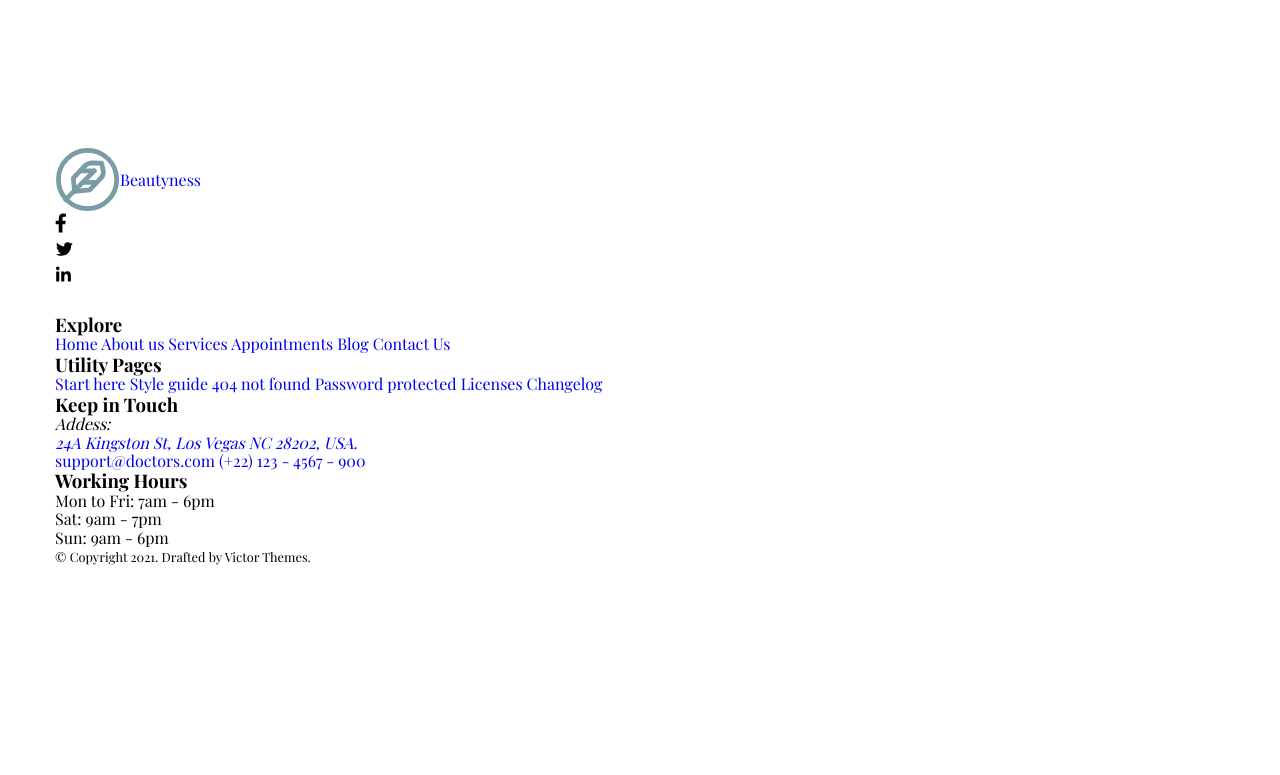
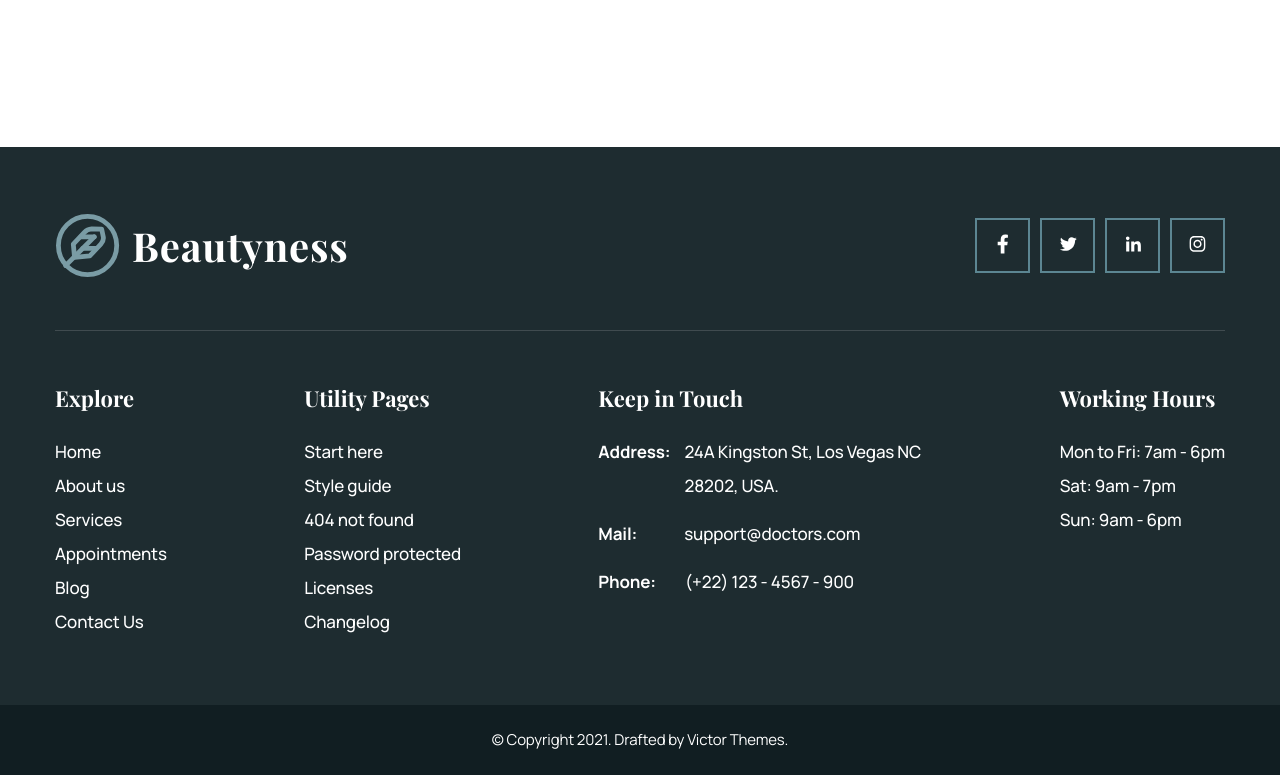
Before and after one commit to MaksimKhandeshyn/2rizm, a plain HTML site: page index.html in a window 1280 px wide. Shown: the part 8137-8912 px from the top of the page. Before the commit the page ends 8703 px from the top, so only its background shows below. Drawn offline with nearby package versions, Linux system fonts and the light colour scheme; a web font is replaced by a local one.

Commit message:
end of ending footer and first page

```diff
--- a/index.html
+++ b/index.html
@@ -442,8 +442,8 @@
               Claim upto 50% off er on ‍the most popular services...
             </h2>
             <p class="discount__info">
-              There are many variations of passages of Lorem Ipsum available, but
-              the majority have suffered alteration in some form, buying to
+              There are many variations of passages of Lorem Ipsum available,
+              but the majority have suffered alteration in some form, buying to
               injected humour, or randomised words.
             </p>
             <div class="discount__container">
@@ -467,7 +467,9 @@
                   </svg>
                   <div class="discount__item-container">
                     <h3 class="discount__container-title">Call us:</h3>
-                    <a href="tel:+2221234568009" class="discount__container-link"
+                    <a
+                      href="tel:+2221234568009"
+                      class="discount__container-link"
                       >(+22) 123 4568 009</a
                     >
                   </div>
@@ -498,7 +500,7 @@
                 />
               </li>
               <li class="form__list-item">
-                <svg class="form__item-icon"  width="24" height="24">
+                <svg class="form__item-icon" width="24" height="24">
                   <use href="./icons/symbol-defs.svg#icon-mail"></use>
                 </svg>
                 <input
@@ -621,6 +623,7 @@
     </main>
     <footer class="footer">
       <div class="container">
+        <div class="footer__container">
           <a href="#" class="footer__logo-link logo__icon-wrapper">
             <svg class="header-icon" width="65" height="65">
               <use href="./icons/symbol-defs.svg#icon-logo"></use>
@@ -658,54 +661,64 @@
               </a>
             </li>
           </ul>
+        </div>
 
-        <div class="footer__container-info">
         <ul class="footer__container-list">
-            <li class="footer__list-item">
+          <li class="footer__container-item">
             <h3 class="footer__list-title">Explore</h3>
-              <a href="#" class="footer__list-link">Home</a>
-              <a href="#" class="footer__list-link">About us</a>
-              <a href="#" class="footer__list-link">Services</a>
-              <a href="#" class="footer__list-link">Appointments</a>
-              <a href="#" class="footer__list-link">Blog</a>
-              <a href="#" class="footer__list-link">Contact Us</a>
+            <a href="#" class="footer__item-link">Home</a>
+            <a href="#" class="footer__item-link">About us</a>
+            <a href="#" class="footer__item-link">Services</a>
+            <a href="#" class="footer__item-link">Appointments</a>
+            <a href="#" class="footer__item-link">Blog</a>
+            <a href="#" class="footer__item-link">Contact Us</a>
           </li>
 
-            <li class="footer__list-item">
+          <li class="footer__container-item">
             <h3 class="footer__list-title">Utility Pages</h3>
-              <a href="#" class="footer__list-link">Start here</a>
-              <a href="#" class="footer__list-link">Style guide</a>
-              <a href="#" class="footer__list-link">404 not found</a>
-              <a href="#" class="footer__list-link">Password protected</a>
-              <a href="#" class="footer__list-link">Licenses</a>
-              <a href="#" class="footer__list-link">Changelog</a>
+            <a href="#" class="footer__item-link">Start here</a>
+            <a href="#" class="footer__item-link">Style guide</a>
+            <a href="#" class="footer__item-link">404 not found</a>
+            <a href="#" class="footer__item-link">Password protected</a>
+            <a href="#" class="footer__item-link">Licenses</a>
+            <a href="#" class="footer__item-link">Changelog</a>
           </li>
 
-            <li class="footer__list-item">
+          <li class="footer__container-item">
             <h3 class="footer__list-title">Keep in Touch</h3>
-              <address class="footer__list-link">
-                <p class="footer__list-address">Addess:</p>
-                <a href="#" class="footer__link-address"
+            <address class="footer__contacts">
+              <p class="footer__item-link address">Address:</p>
+              <a href="#" class="footer__item-link"
                 >24A Kingston St, Los Vegas NC 28202, USA.</a
               >
             </address>
-
-              <a href="mailto:support@doctors.com">support@doctors.com</a>
-              <a href="tel:+221234567900">(+22) 123 - 4567 - 900</a>
+            <div class="footer__contacts">
+              <p class="footer__item-link mail">Mail:</p>
+              <a href="mailto:support@doctors.com" class="footer__item-link"
+                >support@doctors.com</a
+              >
+            </div>
+            <div class="footer__contacts">
+              <p class="footer__item-link tel">Phone:</p>
+              <a href="tel:+221234567900" class="footer__item-link"
+                >(+22) 123 - 4567 - 900</a
+              >
+            </div>
           </li>
 
-            <li class="footer__list-item">
+          <li class="footer__container-item">
             <h3 class="footer__list-title">Working Hours</h3>
-              <p class="footer__list-link">Mon to Fri: 7am - 6pm</p>
-              <p class="footer__list-link">Sat: 9am - 7pm</p>
-              <p class="footer__list-link">Sun: 9am - 6pm</p>
+            <p class="footer__item-link">Mon to Fri: 7am - 6pm</p>
+            <p class="footer__item-link">Sat: 9am - 7pm</p>
+            <p class="footer__item-link">Sun: 9am - 6pm</p>
           </li>
         </ul>
+
       </div>
-
-        <small class="copyright">
+      <div class="copyright__wrapper">
+        <a href="#" class="copyright">
           &#169; Copyright 2021. Drafted by Victor Themes.
-        </small>
+        </a>
       </div>
     </footer>
   </body>
--- a/sass/abstracts/_varaibles.scss
+++ b/sass/abstracts/_varaibles.scss
@@ -11,3 +11,4 @@ $background: #ebf3f5;
 $comment-bg: #1e2c30;
 $card-bg: #edf5f7;
 $text-color: #141414;
+$copyright-color: #111e22;
--- a/sass/base/_typography.scss
+++ b/sass/base/_typography.scss
@@ -17,3 +17,6 @@ body {
 .price__seond-list {
   margin-right: 68px;
 }
+.header-icon {
+  margin-right: 12px;
+}
--- a/sass/components/_buttons.scss
+++ b/sass/components/_buttons.scss
@@ -11,7 +11,7 @@
   color: $theme-white;
   margin-left: 32px;
 
-  transition-property: background-color box-shadow;
+  transition-property: background-color, box-shadow;
   transition-duration: 300ms;
   transition-timing-function: cubic-bezier(0.25, 0.46, 0.45, 0.94);
   &:hover {
--- a/sass/components/_containers.scss
+++ b/sass/components/_containers.scss
@@ -51,3 +51,30 @@
 .blog__item-container {
   padding: 30px 26px;
 }
+.footer__container {
+  display: flex;
+  align-items: center;
+  justify-content: space-between;
+  flex-wrap: wrap;
+  &::after {
+    content: "";
+    display: block;
+    background-color: $theme-white;
+    width: 1200px;
+    height: 1px;
+    opacity: 0.15;
+    margin: 52px 0;
+  }
+}
+
+.footer__container-list {
+  display: flex;
+  justify-content: space-between;
+  margin-bottom: 66px;
+}
+
+.copyright__wrapper {
+  background: $copyright-color;
+  padding-bottom: 20px;
+  padding-top: 20px;
+}
--- a/sass/layout/_footer.scss
+++ b/sass/layout/_footer.scss
@@ -0,0 +1,84 @@
+.footer {
+  background-color: $comment-bg;
+  padding-top: 66px;
+  .footer__logo-link {
+    font-weight: 700;
+    font-size: 40px;
+    letter-spacing: 0.02em;
+    color: $theme-white;
+  }
+  .footer__list {
+    display: flex;
+    align-items: center;
+    column-gap: 10px;
+    .footer__list-item {
+      border: 2px solid $subtitle-color;
+      width: 55px;
+      height: 55px;
+      display: flex;
+      align-items: center;
+      justify-content: center;
+
+      transition-property: background-color, box-shadow;
+      transition-duration: 300ms;
+      transition-timing-function: cubic-bezier(0.25, 0.46, 0.45, 0.94);
+      &:hover {
+        cursor: pointer;
+        box-shadow: 3px 3px 3px 3px, 3px 3px 3px 3px rgba(32, 80, 94, 0.5);
+        background-color: $button-color;
+      }
+
+      .footer__list-icon {
+        fill: $theme-white;
+      }
+    }
+  }
+  .footer__container-item:nth-child(3) {
+    width: 324px;
+  }
+  .footer__list-title {
+    font-family: $second-family;
+    font-weight: 700;
+    font-size: 22px;
+    line-height: 1.4;
+    color: $theme-white;
+    margin-bottom: 21px;
+  }
+  .footer__item-link {
+    font-family: $font-family;
+    font-weight: 500;
+    font-size: 17px;
+    line-height: 2;
+    letter-spacing: -0.01em;
+    color: $theme-white;
+    font-style: normal;
+    display: block;
+  }
+
+  .footer__contacts {
+    display: flex;
+    margin-bottom: 14px;
+    .footer__item-link:first-child {
+      font-weight: 700;
+    }
+    .address {
+      margin-right: 14px;
+    }
+    .mail {
+      margin-right: 47px;
+    }
+    .tel {
+      margin-right: 29px;
+    }
+  }
+
+  .copyright {
+    font-family: $font-family;
+    font-size: 15px;
+    line-height: 2;
+    letter-spacing: -0.01em;
+    text-align: center;
+    display: block;
+    color: $theme-white;
+  }
+}
--- a/sass/layout/_header.scss
+++ b/sass/layout/_header.scss
@@ -2,9 +2,7 @@
   display: flex;
   padding: 38px 57px;
   align-items: center;
-  .header-icon {
-    margin-right: 12px;
-  }
+
   .header__icon-call {
     margin-right: 12px;
   }
```
Also changed, not shown: css/main.css, css/main.min.css, 2 other files. Lines whose indentation alone changed are shown as unchanged.
